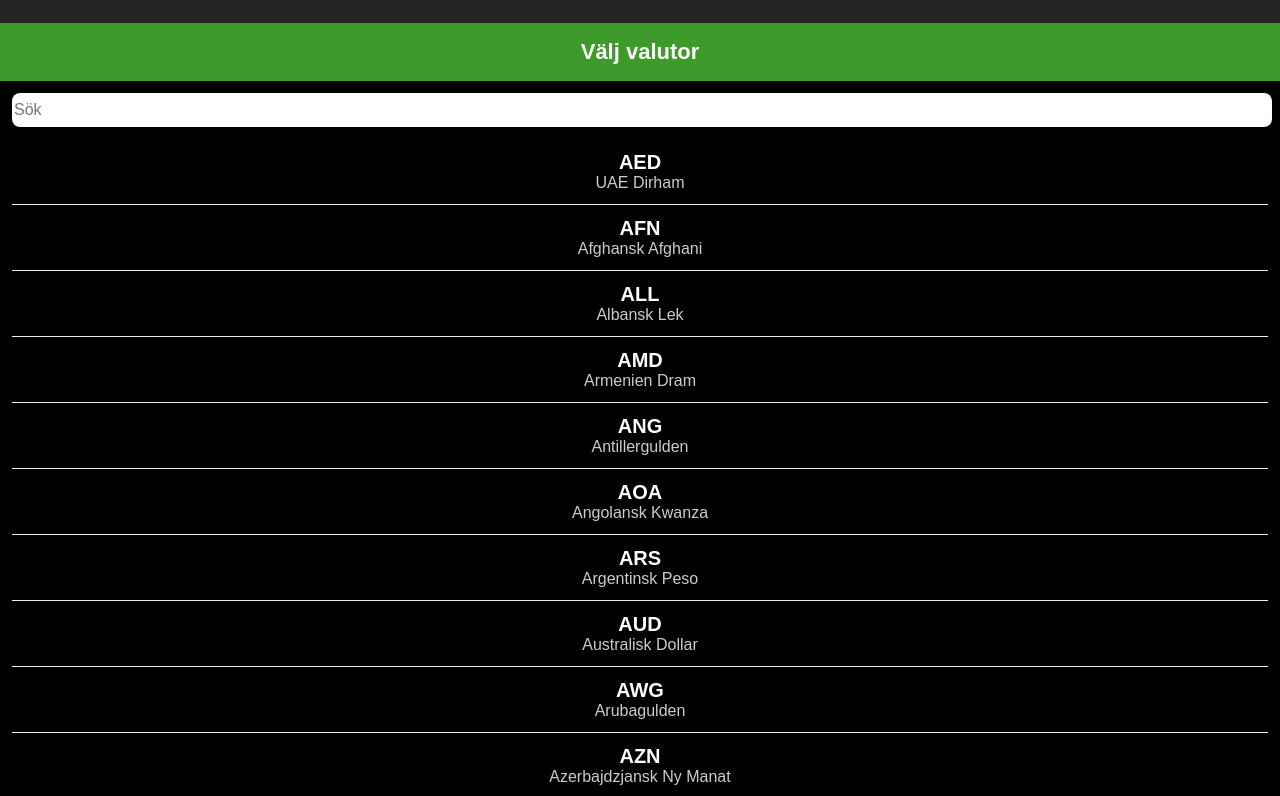
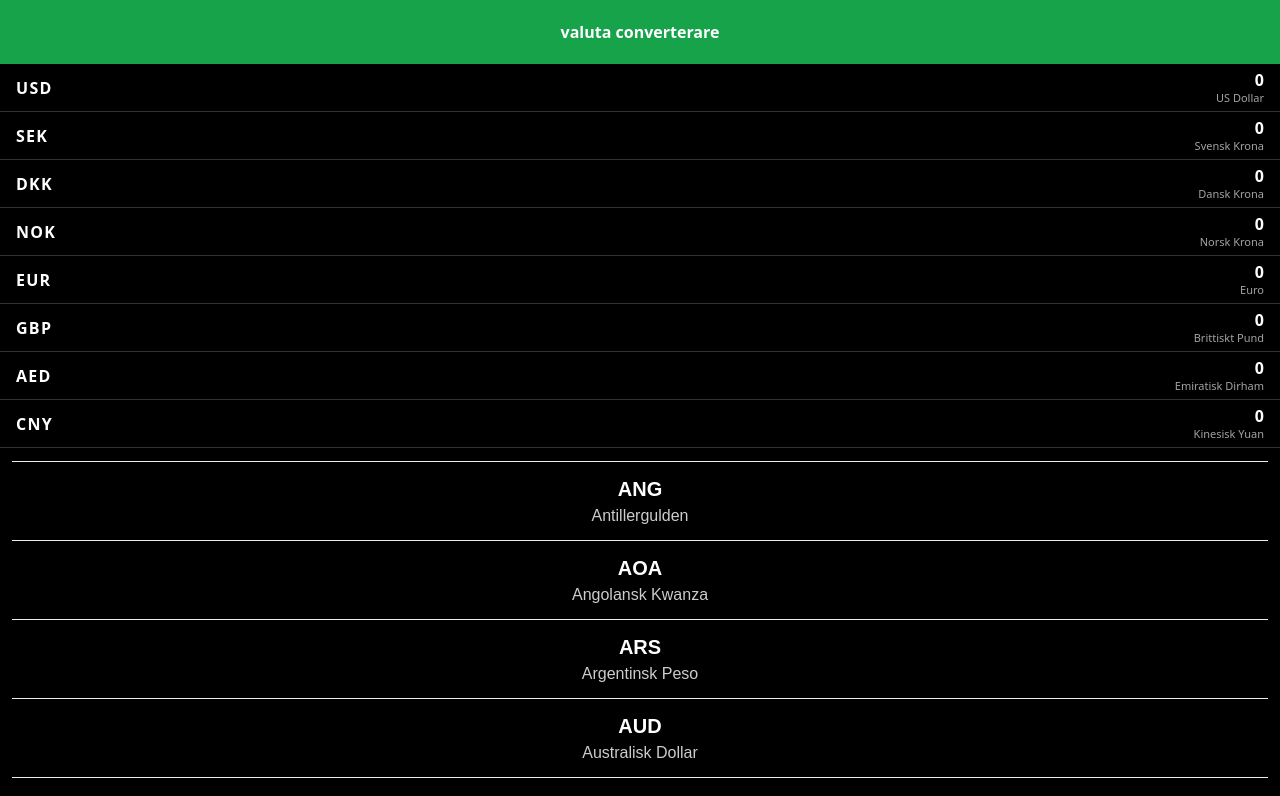
Before and after one commit to Omar-Alissa/currency-exchange-project, a React (Vite) app in the folder frontend/: page / in a window 1280 px wide. Shown: the top 796 px of the page. Built offline with nearby package versions, Linux system fonts and the light colour scheme.

Commit message:
New Mainpage with  css

```diff
--- a/frontend/src/App.jsx
+++ b/frontend/src/App.jsx
@@ -1,10 +1,12 @@
 import { useState } from 'react'
 import './App.css'
 import CurrencyFilterPage from './pages/CurrencyFilterPage.jsx'
+import Mainpage from './pages/Mainpage.jsx'
 
 function App() {
   return (
     <>
+     <Mainpage />
       <CurrencyFilterPage />
     </>
   )
--- a/frontend/src/pages/Mainpage.css
+++ b/frontend/src/pages/Mainpage.css
@@ -0,0 +1,155 @@
+:root {
+    font-family: system-ui, Avenir, Helvetica, Arial, sans-serif;
+    line-height: 1.5;
+    font-weight: 400;
+
+    color-scheme: light dark;
+    color: rgba(255, 255, 255, 0.87);
+    background-color: #242424;
+
+    font-synthesis: none;
+    text-rendering: optimizeLegibility;
+    -webkit-font-smoothing: antialiased;
+    -moz-osx-font-smoothing: grayscale;
+  }
+
+  a {
+    font-weight: 500;
+    color: #646cff;
+    text-decoration: inherit;
+  }
+  a:hover {
+    color: #535bf2;
+  }
+
+  body {
+    margin: 0;
+    display: flex;
+    place-items: center;
+    min-width: 320px;
+    min-height: 100vh;
+    padding-top: 448px;
+  }
+
+  h1 {
+    font-size: 3.2em;
+    line-height: 1.1;
+  }
+
+  button {
+    border-radius: 8px;
+    border: 1px solid transparent;
+    padding: 0.6em 1.2em;
+    font-size: 1em;
+    font-weight: 500;
+    font-family: inherit;
+    background-color: #1a1a1a;
+    cursor: pointer;
+    transition: border-color 0.25s;
+  }
+  button:hover {
+    border-color: #646cff;
+  }
+  button:focus,
+  button:focus-visible {
+    outline: 4px auto -webkit-focus-ring-color;
+  }
+
+  @media (prefers-color-scheme: light) {
+    :root {
+      color: #213547;
+      background-color: #ffffff;
+    }
+    a:hover {
+      color: #747bff;
+    }
+    button {
+      background-color: #f9f9f9;
+    }
+  }
+
+  .app-header {
+    position: fixed;
+    top: 0;
+    left: 0;
+    right: 0;
+    height: 64px;
+    background-color: #16a34a;
+    display: flex;
+    align-items: center;
+    justify-content: center;
+    z-index: 1000;
+  }
+
+  .app-header__title {
+    color: #ffffff;
+    font-weight: 700;
+    text-transform: none;
+  }
+
+  .currency-bar {
+    position: fixed;
+    top: 64px;
+    left: 0;
+    right: 0;
+    height: 48px;
+    background-color: #000000;
+    color: #ffffff;
+    display: flex;
+    align-items: center;
+    justify-content: space-between;
+    padding: 0 16px;
+    box-sizing: border-box;
+    z-index: 999;
+    border-bottom: 1px solid #333333;
+  }
+
+  .currency-bar--second {
+    top: 112px;
+  }
+
+  .currency-bar--third {
+    top: 160px;
+  }
+
+  .currency-bar--fourth {
+    top: 208px;
+  }
+
+  .currency-bar--fifth {
+    top: 256px;
+  }
+
+  .currency-bar--sixth {
+    top: 304px;
+  }
+
+  .currency-bar--seventh {
+    top: 352px;
+  }
+
+  .currency-bar--eighth {
+    top: 400px;
+  }
+
+  .currency-bar__code {
+    font-weight: 700;
+    letter-spacing: 0.08em;
+  }
+
+  .currency-bar__value {
+    font-weight: 700;
+  }
+
+  .currency-bar__value-group {
+    display: flex;
+    flex-direction: column;
+    align-items: flex-end;
+    line-height: 1;
+  }
+
+  .currency-bar__subtext {
+    font-size: 11px;
+    color: #a3a3a3;
+    margin-top: 4px;
+  }
--- a/frontend/src/pages/Mainpage.jsx
+++ b/frontend/src/pages/Mainpage.jsx
@@ -0,0 +1,70 @@
+import { useState } from 'react'
+import './Mainpage.css'
+
+function Mainpage() {
+  return (
+    <>
+      <header className="app-header">
+        <div className="app-header__title">valuta converterare</div>
+      </header>
+      <div className="currency-bar">
+        <span className="currency-bar__code">USD</span>
+        <div className="currency-bar__value-group">
+          <span className="currency-bar__value">0</span>
+          <span className="currency-bar__subtext">US Dollar</span>
+        </div>
+      </div>
+      <div className="currency-bar currency-bar--second">
+        <span className="currency-bar__code">SEK</span>
+        <div className="currency-bar__value-group">
+          <span className="currency-bar__value">0</span>
+          <span className="currency-bar__subtext">Svensk Krona</span>
+        </div>
+      </div>
+      <div className="currency-bar currency-bar--third">
+        <span className="currency-bar__code">DKK</span>
+        <div className="currency-bar__value-group">
+          <span className="currency-bar__value">0</span>
+          <span className="currency-bar__subtext">Dansk Krona</span>
+        </div>
+      </div>
+      <div className="currency-bar currency-bar--fourth">
+        <span className="currency-bar__code">NOK</span>
+        <div className="currency-bar__value-group">
+          <span className="currency-bar__value">0</span>
+          <span className="currency-bar__subtext">Norsk Krona</span>
+        </div>
+      </div>
+      <div className="currency-bar currency-bar--fifth">
+        <span className="currency-bar__code">EUR</span>
+        <div className="currency-bar__value-group">
+          <span className="currency-bar__value">0</span>
+          <span className="currency-bar__subtext">Euro</span>
+        </div>
+      </div>
+      <div className="currency-bar currency-bar--sixth">
+        <span className="currency-bar__code">GBP</span>
+        <div className="currency-bar__value-group">
+          <span className="currency-bar__value">0</span>
+          <span className="currency-bar__subtext">Brittiskt Pund</span>
+        </div>
+      </div>
+      <div className="currency-bar currency-bar--seventh">
+        <span className="currency-bar__code">AED</span>
+        <div className="currency-bar__value-group">
+          <span className="currency-bar__value">0</span>
+          <span className="currency-bar__subtext">Emiratisk Dirham</span>
+        </div>
+      </div>
+      <div className="currency-bar currency-bar--eighth">
+        <span className="currency-bar__code">CNY</span>
+        <div className="currency-bar__value-group">
+          <span className="currency-bar__value">0</span>
+          <span className="currency-bar__subtext">Kinesisk Yuan</span>
+        </div>
+      </div>
+    </>
+  )
+}
+
+export default Mainpage
```
